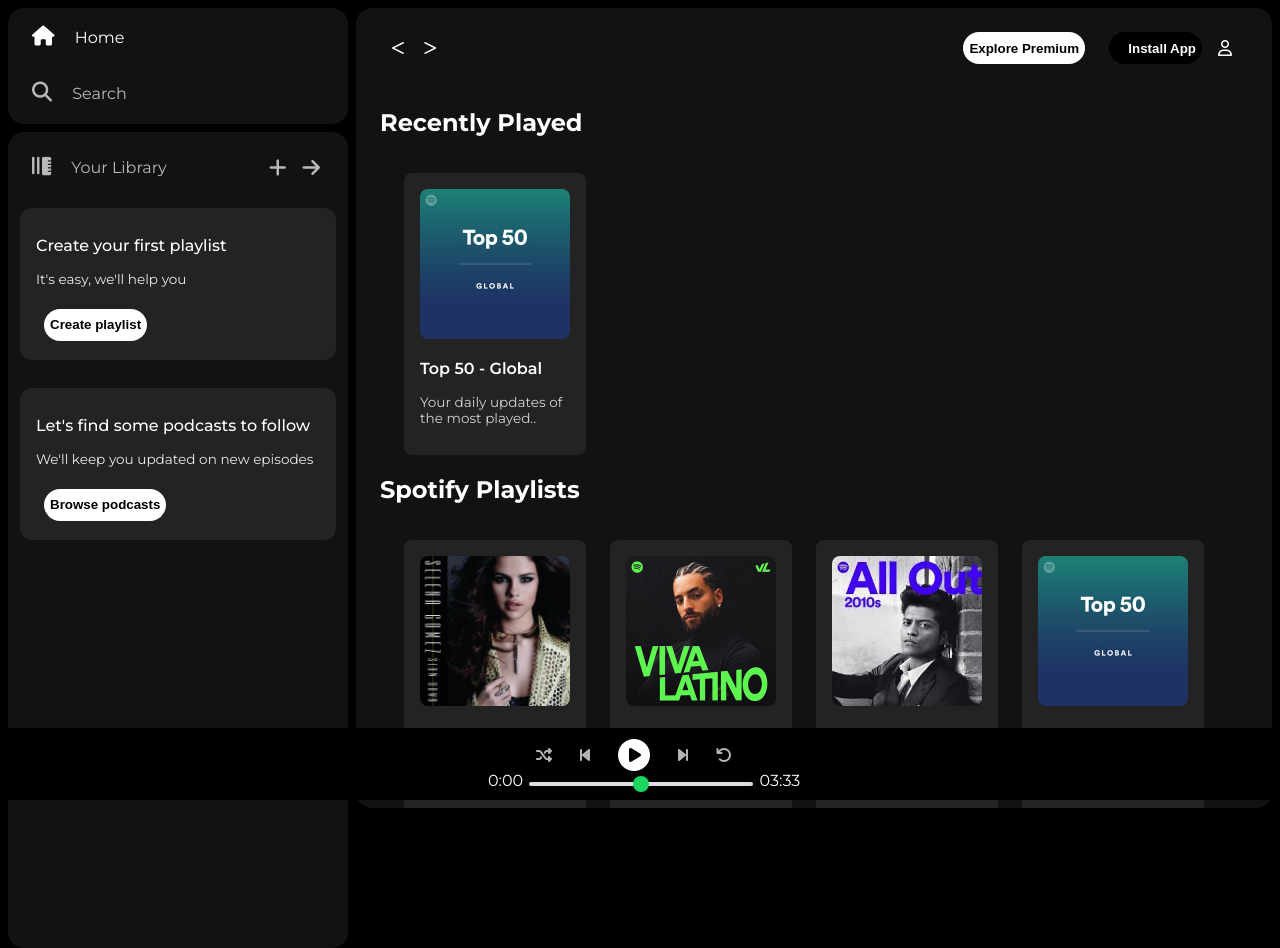
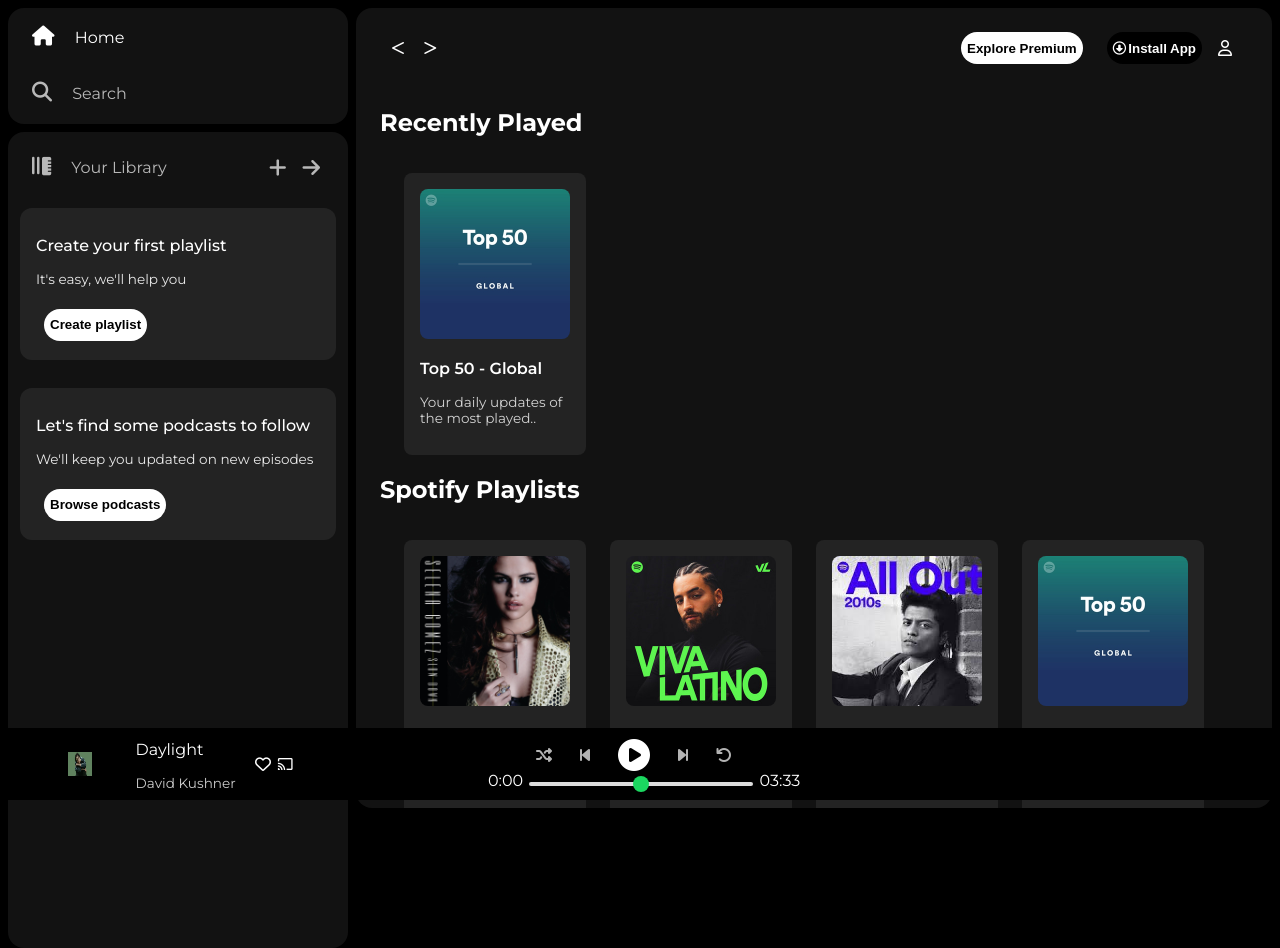
Before and after one commit to Sowmya-Ramesh-7/Spotifyclone, a plain HTML site: page index.html in a window 1280 px wide. Drawn offline with Linux system fonts and the light colour scheme.

Commit message:
updated music player

```diff
--- a/index.html
+++ b/index.html
@@ -60,7 +60,7 @@
                 </div>
                 <div class="sticky-nav-options">
                     <button class="badge nav-items hide">Explore Premium</button>
-                    <button class="badge nav-items dark-badge"><i class="fa-regular fa-circle-down" style="color: #000000;"></i>Install App</button>
+                    <button class="badge nav-items dark-badge"><i class="fa-regular fa-circle-down" style="color: #ffffff; margin-right:0.15rem;"></i>Install App</button>
                     <i class="fa-regular fa-user nav-items"></i>
                 </div>
 
@@ -123,7 +123,20 @@
 
         </div>
         <div class="music-player">
-            <div class="album"></div>
+            <div class="album">
+                <div class="album-img">
+                    <img src="./Imagespotifyclone/album-img.jpg" alt="David Kushner"  />
+                </div>
+                <div class="ablum-info">
+
+                    <p>Daylight</p>
+                    <p class="card-info">David Kushner</p>
+                </div>
+                <div class="album-icons">
+                    <i class="fa-regular fa-heart"></i>
+                    <i class="fa-brands fa-chromecast"></i>
+                </div>
+            </div>
             <div class="player">
                 <div class="player-controls">
 
--- a/spotifystyle.css
+++ b/spotifystyle.css
@@ -262,3 +262,28 @@
     border-radius: 50%;
     background-color: #1bd760;
 }
+
+.album{
+    display: flex;
+    justify-content: center;
+}
+.album-icons{
+    display: flex;
+    justify-content: space-around;
+    align-items: center;
+    margin: 1rem;
+}
+.album-icons i{
+    margin: 0.2rem;
+}
+.album-img{
+    width:25%;
+    display: flex;
+    justify-content: space-around;
+    align-items: center;
+    margin: 1rem;
+}
+.album-img img{
+    width:30%;
+    height: 50%;
+}
```
Also changed, not shown: Imagespotifyclone/album-img.jpg (added).
